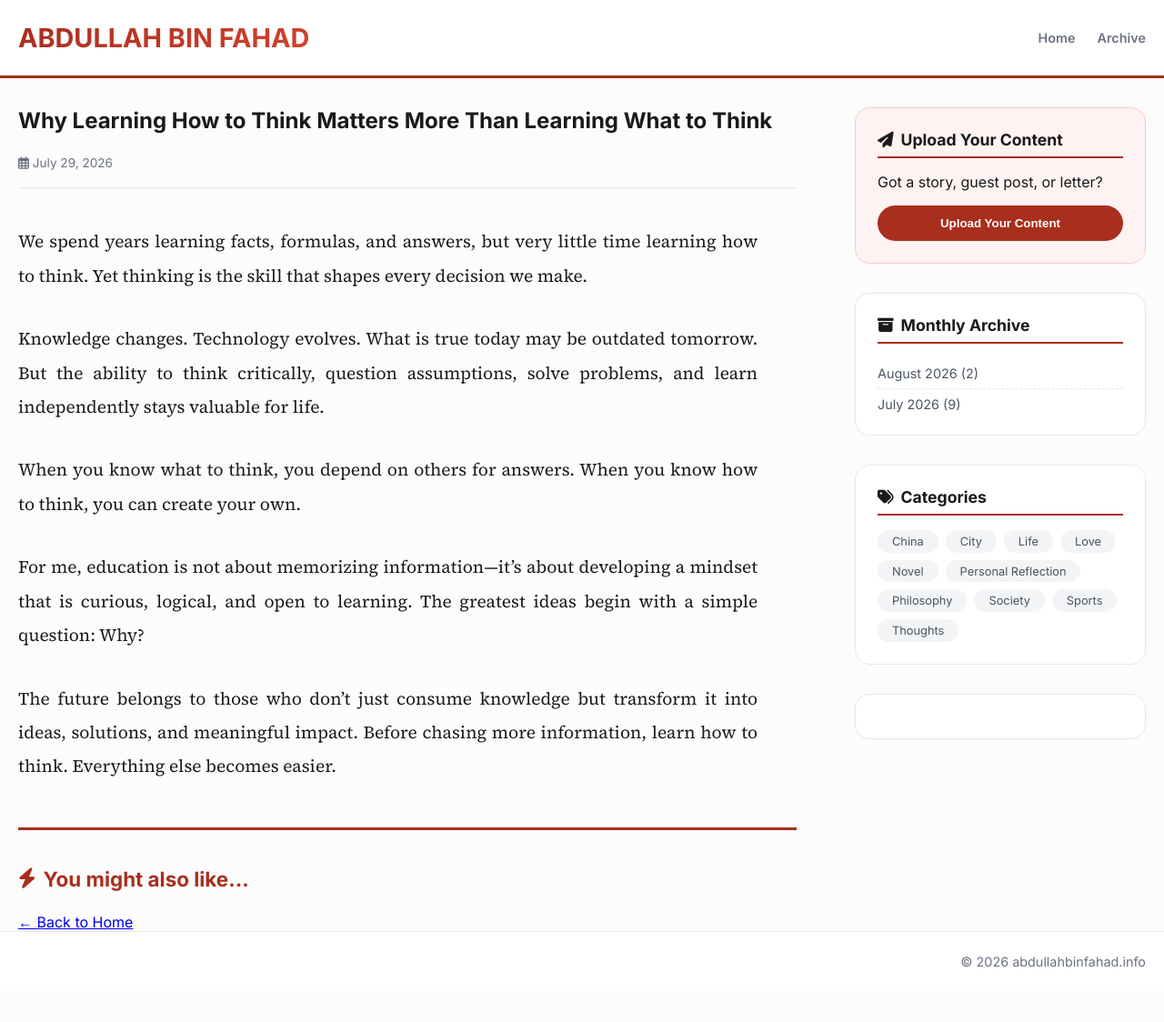
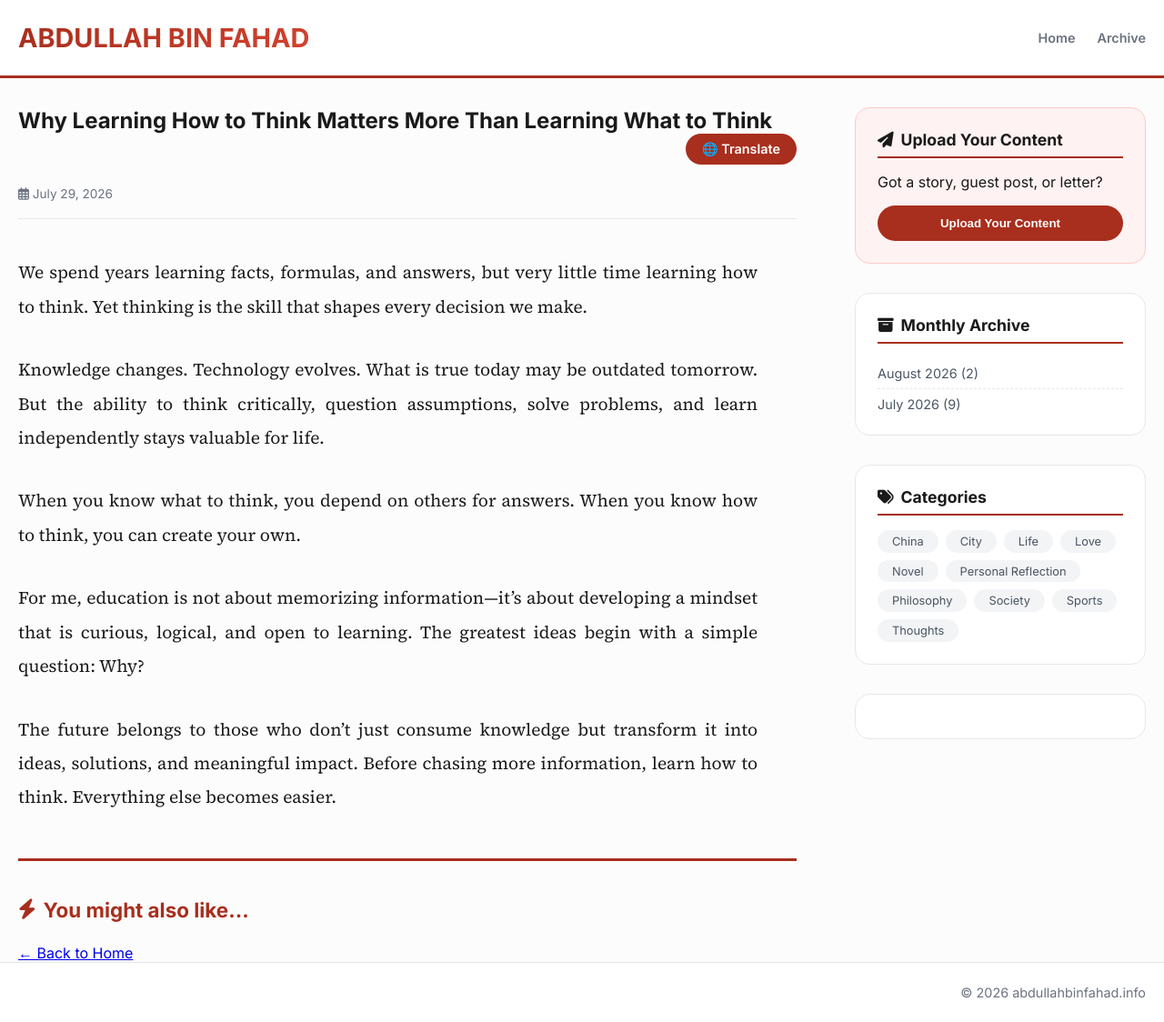
Before and after one commit to abdullahbinfahad/writings, a Jekyll site: the page built from _posts/2026-07-29-why-learning-how-to-think-matters-more-than-learning-what-to-think.md, in a window 1280 px wide. Shown: the whole page at 91% size. Built offline with Jekyll 4.4.1, drawn with Linux system fonts in a browser that asks for light colours; before the commit the page ends 1090 px from its top, so only the background shows below that.

Commit message:
Enhance post layout with translation features
Added translation button and overlay for page translation. Updated layout and styling for better user experience.

```diff
--- a/_layouts/post.html
+++ b/_layouts/post.html
@@ -19,9 +19,71 @@ layout: default
     }
     .media-figure figcaption {
         font-family: var(--font-sans); font-size: 0.9rem; color: #6b7280;
-        text-align: center; padding-top: 0; /* REMOVED THE GAP */
+        text-align: center; padding-top: 0;
         margin-top: 0;
         line-height: 1.4; font-style: italic; max-width: 100%;
+    }
+
+    /* Translate button under title, right-aligned */
+    .post-translate {
+        text-align: right;
+        margin: 0 0 1rem 0;
+    }
+    .post-translate button {
+        display: inline-flex;
+        align-items: center;
+        gap: 6px;
+        background: #a82e1d;
+        color: white;
+        padding: 8px 18px;
+        border: none;
+        border-radius: 20px;
+        font-size: 0.9rem;
+        font-weight: 600;
+        font-family: inherit;
+        cursor: pointer;
+    }
+    .post-translate button:hover {
+        background: #8b2417;
+    }
+
+    /* Full-screen translation overlay */
+    .translate-overlay {
+        position: fixed;
+        top: 0;
+        left: 0;
+        width: 100%;
+        height: 100%;
+        background: rgba(255,255,255,0.98);
+        z-index: 10000;
+        display: none;
+        flex-direction: column;
+    }
+    .translate-overlay.active {
+        display: flex;
+    }
+    .translate-overlay iframe {
+        flex: 1;
+        width: 100%;
+        border: none;
+    }
+    .translate-overlay .close-btn {
+        position: absolute;
+        top: 15px;
+        right: 20px;
+        background: #a82e1d;
+        color: white;
+        border: none;
+        padding: 10px 16px;
+        border-radius: 30px;
+        font-size: 0.9rem;
+        font-weight: 600;
+        cursor: pointer;
+        z-index: 10001;
+        box-shadow: 0 2px 8px rgba(0,0,0,0.2);
+    }
+    .translate-overlay .close-btn:hover {
+        background: #8b2417;
     }
 </style>
 
@@ -33,6 +95,11 @@ layout: default
             {{ page.chapter_name }}
         </div>
         {% endif %}
+
+        <!-- 🌐 TRANSLATE BUTTON – same page overlay, China-friendly -->
+        <div class="post-translate">
+            <button id="openTranslateBtn">🌐 Translate</button>
+        </div>
 
         <figure class="media-figure" style="margin: 0 0 1.5rem 0; width: 100%; max-width: 760px; margin-left: auto; margin-right: auto;">
             {% if page.image or page.attachment %}
@@ -99,7 +166,6 @@ layout: default
                 {% for post in related_posts limit:4 %}
                     {% assign part_index = 0 %}
                     {% if post.series %}
-                        <!-- FIXED LOGIC: Filter and sort the series posts, then find the index -->
                         {% assign series_posts = site.posts | where_exp:"p", "p.series == post.series" | sort: "date" %}
                         {% for sp in series_posts %}
                             {% if sp.url == post.url %}
@@ -139,6 +205,13 @@ layout: default
     </aside>
 </div>
 
+<!-- TRANSLATION OVERLAY (stays on same page) -->
+<div id="translateOverlay" class="translate-overlay">
+    <button class="close-btn" id="closeTranslateOverlay">✕ Close Translation</button>
+    <iframe id="translateFrame" src="" title="Translated page"></iframe>
+</div>
+
+<!-- UPLOAD MODAL -->
 <div id="uploadModal" class="modal-overlay" style="display:none; position:fixed; top:0; left:0; width:100%; height:100%; background:rgba(0,0,0,0.6); z-index:9999; justify-content:center; align-items:center; backdrop-filter:blur(4px);">
     <div class="modal-box" style="background:white; max-width:500px; width:90%; padding:35px; border-radius:20px; position:relative; box-shadow:0 25px 50px rgba(0,0,0,0.3);">
         <span id="closeModal" style="position:absolute; top:15px; right:20px; font-size:28px; cursor:pointer; color:#64748b;">&times;</span>
@@ -152,7 +225,7 @@ layout: default
     </div>
 </div>
 
-<!-- INVISIBLE VIEW COUNTER (Shows data in editor.html but NOT publicly) -->
+<!-- INVISIBLE VIEW COUNTER -->
 <script>
     const urlPath = window.location.pathname.replace(/^\/|\/$/g, '');
     if(urlPath) {
@@ -170,12 +243,38 @@ layout: default
 
 <script>
 document.addEventListener('DOMContentLoaded', function() {
-    const openBtn = document.getElementById('openUploadForm'); const modal = document.getElementById('uploadModal'); const closeBtn = document.getElementById('closeModal');
+    // Upload modal
+    const openBtn = document.getElementById('openUploadForm');
+    const modal = document.getElementById('uploadModal');
+    const closeBtn = document.getElementById('closeModal');
     if(openBtn && modal) {
         openBtn.addEventListener('click', function() { modal.style.display = 'flex'; });
         if(closeBtn) closeBtn.addEventListener('click', function() { modal.style.display = 'none'; });
         window.addEventListener('click', function(e) { if(e.target === modal) modal.style.display = 'none'; });
     }
+
+    // Translate overlay (same page)
+    const translateBtn = document.getElementById('openTranslateBtn');
+    const overlay = document.getElementById('translateOverlay');
+    const closeOverlay = document.getElementById('closeTranslateOverlay');
+    const translateFrame = document.getElementById('translateFrame');
+
+    if(translateBtn && overlay && closeOverlay && translateFrame) {
+        translateBtn.addEventListener('click', function() {
+            // Build Bing Translator URL for the current page (works in China)
+            const currentUrl = window.location.href;
+            const bingUrl = `https://www.bing.com/translator?from=auto&to=auto&a=${encodeURIComponent(currentUrl)}`;
+            translateFrame.src = bingUrl;
+            overlay.classList.add('active');
+            document.body.style.overflow = 'hidden'; // prevent background scrolling
+        });
+
+        closeOverlay.addEventListener('click', function() {
+            overlay.classList.remove('active');
+            document.body.style.overflow = '';
+            translateFrame.src = ''; // stop loading
+        });
+    }
 });
 </script>
 </body>
```
